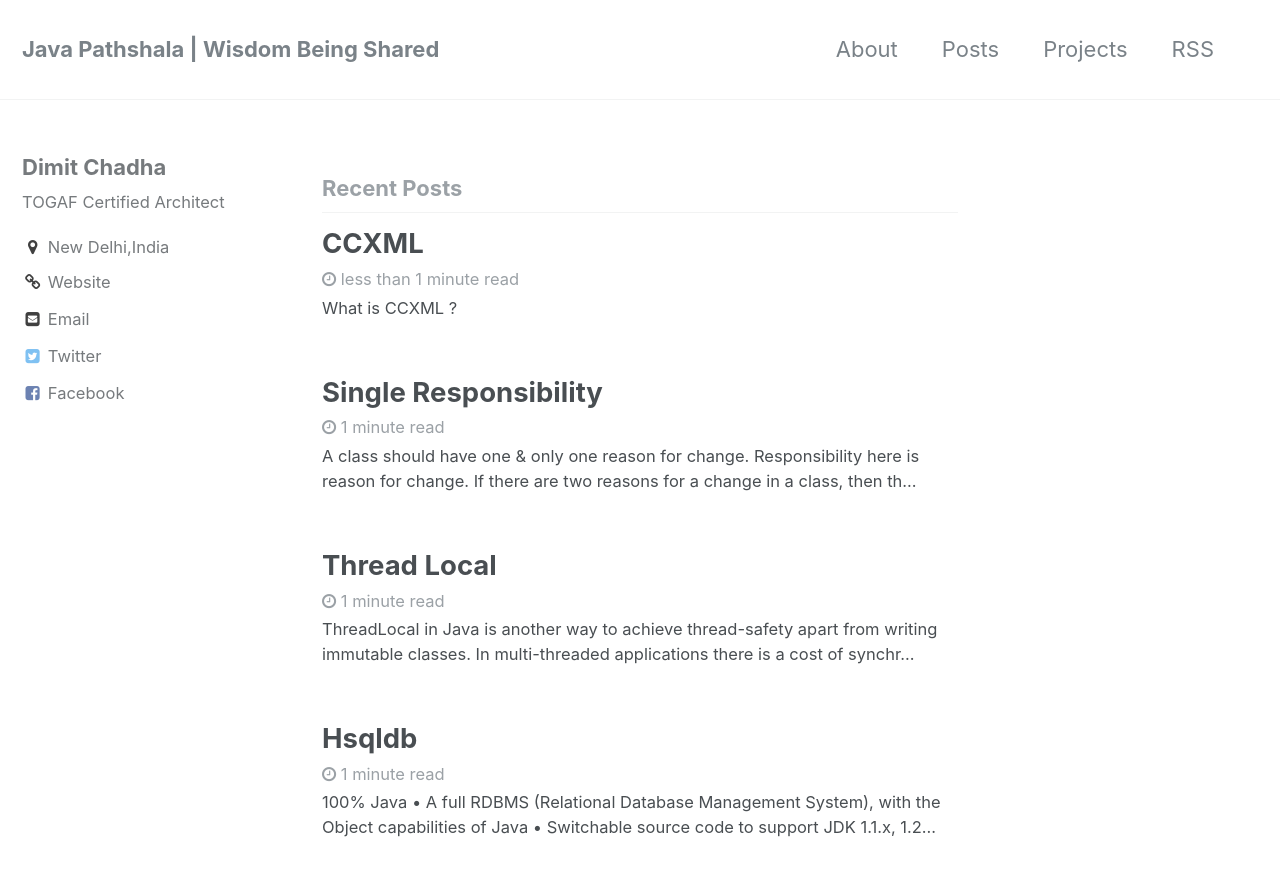
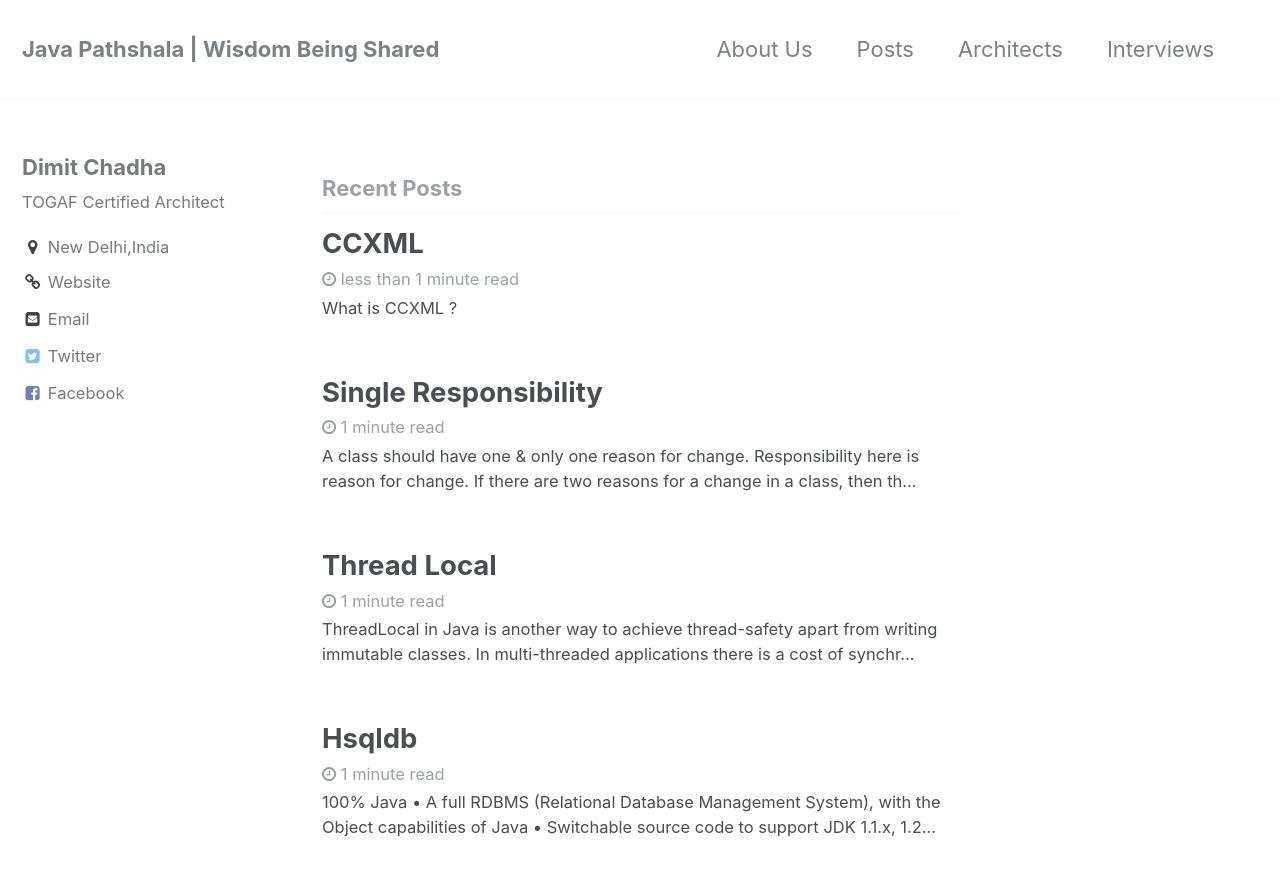
Before and after one commit to javapathshala/old, a Jekyll site: the page built from index.html, in a window 1280 px wide and 900 px high. Shown: the top 876 px of the window. Built offline with Jekyll 4.4.1, drawn with Linux system fonts in a browser that asks for light colours; the list of posts is cut into pages by our own code.

Commit message:
Added Navigation Links
Added Navigation Links

```diff
--- a/_data/navigation.yml
+++ b/_data/navigation.yml
@@ -1,13 +1,13 @@
 # main links
 main:
-- title: About
+- title: About Us
   url: /about/
 
 - title: Posts
   url: /posts/
 
-- title: Projects
-  url: /projects/
+- title: Architects
+  url: /architects/
 
-- title: RSS
-  url: /feed.xml
+- title: Interviews
+  url: /interview/
```
